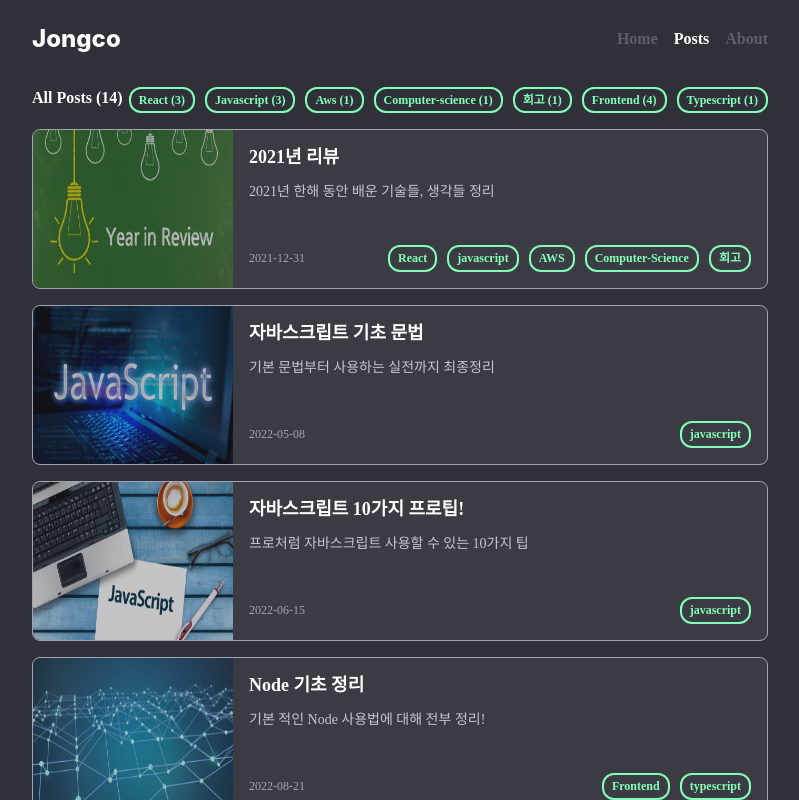
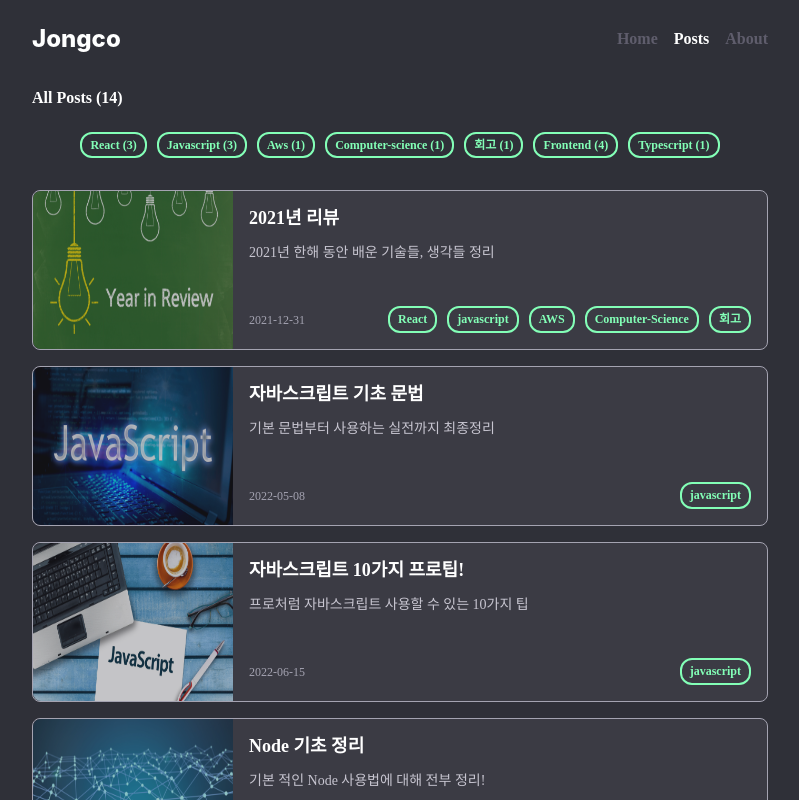
Before and after one commit to Jong1co/my-blog, a Next.js app: page /posts in a window 1280 px wide. Shown: the top 800 px of the page, without its empty margins (240-1039 px from the left). Built offline with nearby package versions, Linux system fonts and the light colour scheme.

Commit message:
[style] 스타익 수정

```diff
--- a/src/app/(page)/posts/[slug]/page.tsx
+++ b/src/app/(page)/posts/[slug]/page.tsx
@@ -9,7 +9,7 @@ type CategoryPageProps = {
 };
 
 const CategoryPage = async ({ params: { slug } }: CategoryPageProps) => {
-  const posts = await getPosts(slug);
+  const posts = await getPosts(decodeURIComponent(slug));
 
   return (
     <>
--- a/src/app/(page)/posts/components/PostTitle.tsx
+++ b/src/app/(page)/posts/components/PostTitle.tsx
@@ -9,23 +9,28 @@ export const PostTitle = ({ categoryWithNumber }: { categoryWithNumber: { [key:
   const pathname = usePathname();
   const tag = pathname.split('/')[2];
 
+  const title: string = tag === undefined ? 'All Posts' : replaceFirstCharToUpperCase(tag);
+  const postsNumber: number = categoryWithNumber[decodeURIComponent(tag)] || Object.values(categoryWithNumber).reduce((a, b) => a + b, 0);
+
   return (
-    <div className="px-4 bg-neutral-20 py-2.5">
-      <div className="flex justify-between">
-        <span className="ft-title-02">{`${tag === undefined ? 'All Posts' : replaceFirstCharToUpperCase(tag)} (${
-          categoryWithNumber[tag] || Object.values(categoryWithNumber).reduce((a, b) => a + b, 0)
-        })`}</span>
-        <span className="flex gap-2.5">
+    <div className="px-4 bg-neutral-20 py-2.5 mb-4">
+      <div className="flex flex-col gap-6">
+        <span className="ft-title-02">{`${title} (${postsNumber})`}</span>
+        <span className="flex gap-2.5 max-w-3xl flex-wrap justify-center">
           {Object.entries(categoryWithNumber).map(([category, number]) => {
             return (
-              <Link href={`/posts/${category.toLowerCase()}`} key={category}>
-                <Tag key={category} category={`${replaceFirstCharToUpperCase(category)} (${number})`} isClickable isActive={category.toLowerCase() === tag} />
+              <Link href={`/posts/${encodeURIComponent(category.toLowerCase())}`} key={category}>
+                <Tag
+                  key={category}
+                  category={`${replaceFirstCharToUpperCase(category)} (${number})`}
+                  isClickable
+                  isActive={category.toLowerCase() === tag}
+                />
               </Link>
             );
           })}
         </span>
       </div>
-      <div></div>
     </div>
   );
 };
--- a/src/app/globals.css
+++ b/src/app/globals.css
@@ -65,9 +65,12 @@
   }
   ul,
   li {
-    list-style: none;
-    padding: 0;
-    margin: 0;
+    /* list-style: disc; */
+    /* list-style-position: inside; */
+    /* text-indent: -20px; */
+    /* list-style: none; */
+    /* padding: 0; */
+    /* margin: 0; */
   }
   ol {
     margin: 0;
--- a/src/app/layout.tsx
+++ b/src/app/layout.tsx
@@ -3,17 +3,21 @@ import './globals.css';
 import { Footer } from '@/_common/Footer';
 
 export const metadata = {
-  title: 'Jonghyun blog',
+  title: 'Jongco blog',
   description: '',
 };
 
 export default function RootLayout({ children }: { children: React.ReactNode }) {
   return (
     <html lang="en" className="flex justify-center w-full bg-neutral-20">
-      <body className="relative w-full max-w-3xl min-h-screen ">
-        <Header />
-        <main>{children}</main>
-        <Footer />
+      <body className="w-full max-w-3xl">
+        <div className="flex flex-col justify-between min-h-full">
+          <div>
+            <Header />
+            <main>{children}</main>
+          </div>
+          <Footer />
+        </div>
       </body>
     </html>
   );
```
